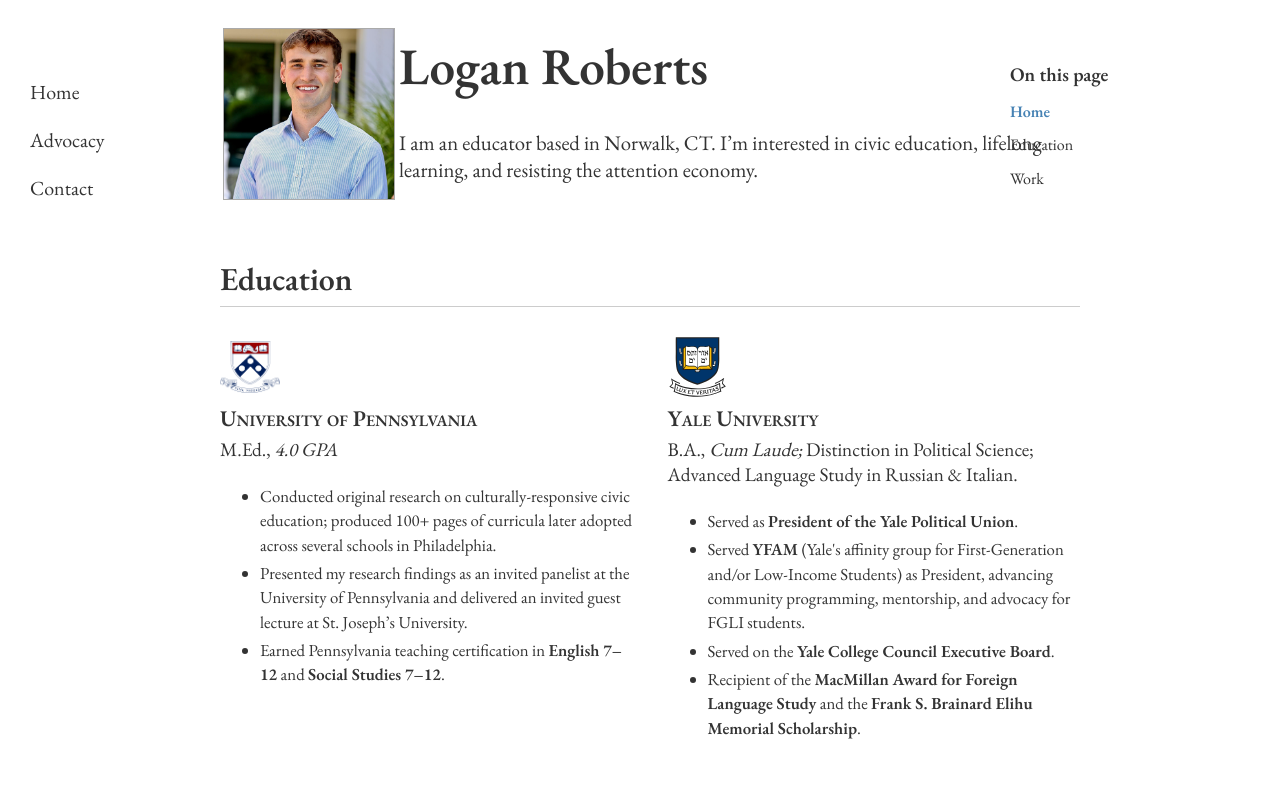
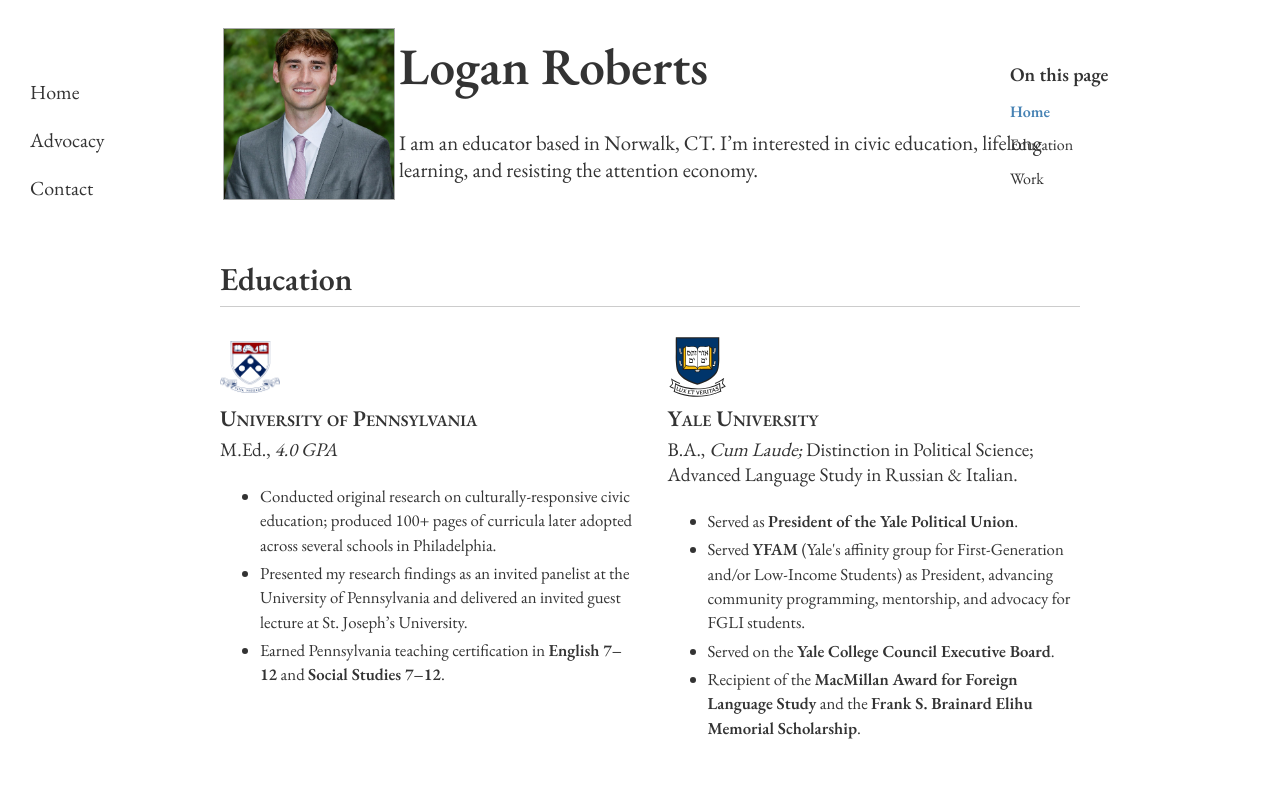
Before and after one commit to loganshawnroberts/loganshawnroberts.github.io, a plain HTML site: page index.html in a window 1280 px wide. Shown: the top 792 px of the page. Drawn offline with nearby package versions, Linux system fonts and the light colour scheme.

Commit message:
Update index.html

```diff
--- a/index.html
+++ b/index.html
@@ -59,7 +59,7 @@
     <a id="home"></a>
     <table class="header-table">
         <tr>
-            <td><img src="images/me.jpg" class="profile" alt="Profile photo"></td>
+            <td><img src="images/Headshot2026.jpg" class="profile" alt="Profile photo"></td>
             <td class="intro-col">
                 <h1 class="name">Logan Roberts</h1>
                 <p class="title">I am an educator based in Norwalk, CT. I’m interested in civic education, lifelong learning, and resisting the attention economy.</p>
```
